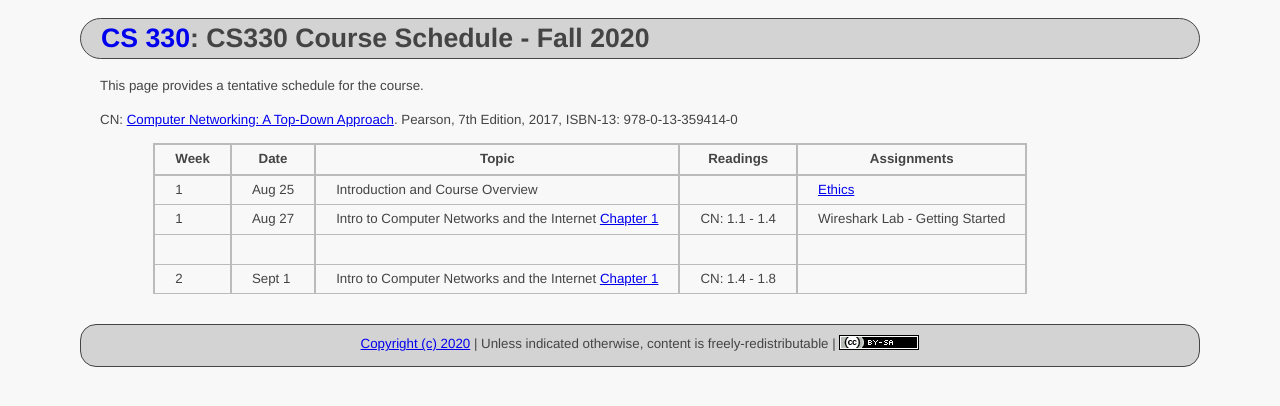
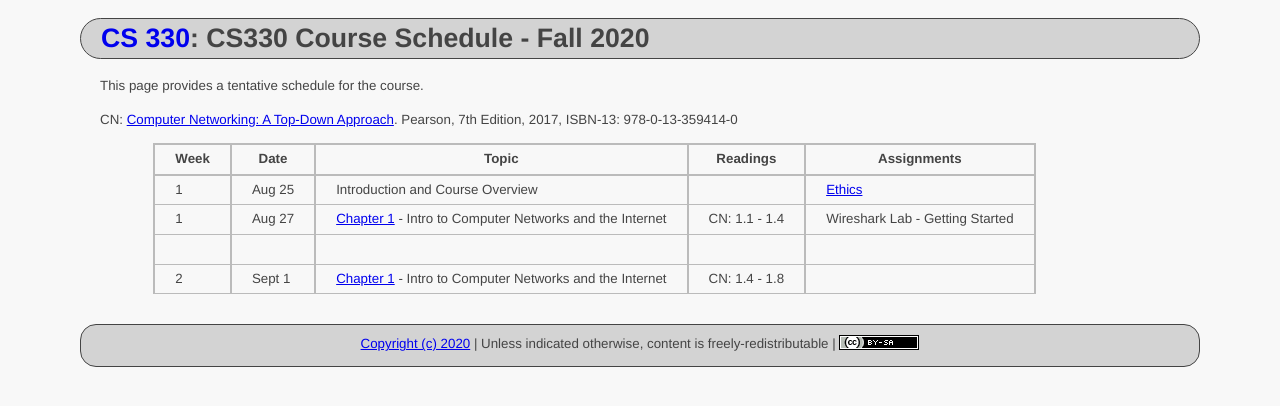
Before and after one commit to ycpcs/cs330-fall2020, a Jekyll site: the page built from schedule/index.md, in a window 1280 px wide. Shown: the top 406 px of the page. Built offline with Jekyll 4.4.1, drawn with Linux system fonts in a browser that asks for light colours.

```diff
--- a/schedule/index.md
+++ b/schedule/index.md
@@ -11,6 +11,6 @@ CN: [Computer Networking: A Top-Down Approach](https://www.pearson.com/us/higher
 >  Week    | Date     | Topic        | Readings   | Assignments
 > -------- | -------- | ------------ | ---------- | -------------------------------------
 > 1 | Aug 25 | Introduction and Course Overview | | [Ethics](../assign/assignment01.html)
-> 1 | Aug 27 | Intro to Computer Networks and the Internet [Chapter 1](../slides/chapter_1.pdf) | CN: 1.1 - 1.4 | Wireshark Lab - Getting Started
+> 1 | Aug 27 | [Chapter 1](../slides/chapter_1.pdf) - Intro to Computer Networks and the Internet | CN: 1.1 - 1.4 | Wireshark Lab - Getting Started
 > | | | |
-> 2  | Sept 1 | Intro to Computer Networks and the Internet [Chapter 1](../slides/chapter_1.pdf)  | CN: 1.4 - 1.8 |
+> 2  | Sept 1 | [Chapter 1](../slides/chapter_1.pdf) - Intro to Computer Networks and the Internet | CN: 1.4 - 1.8 |
```
